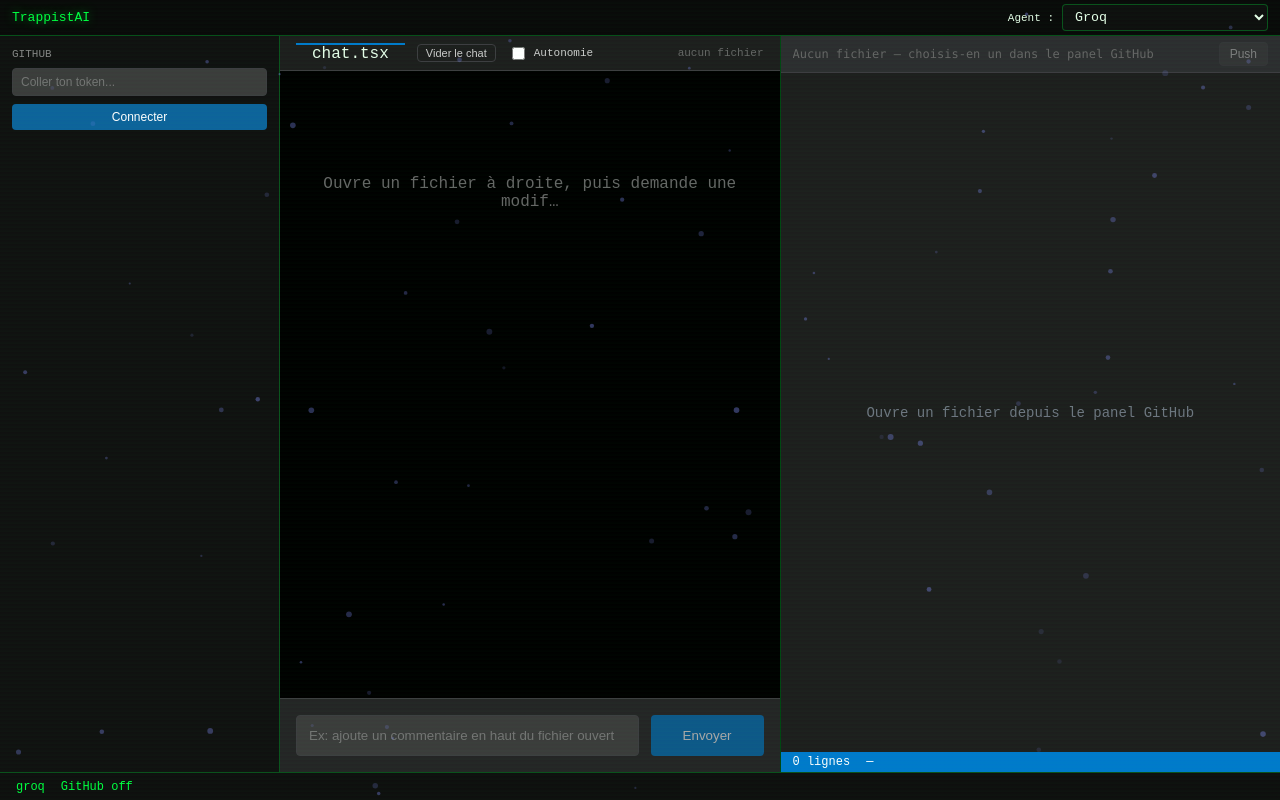
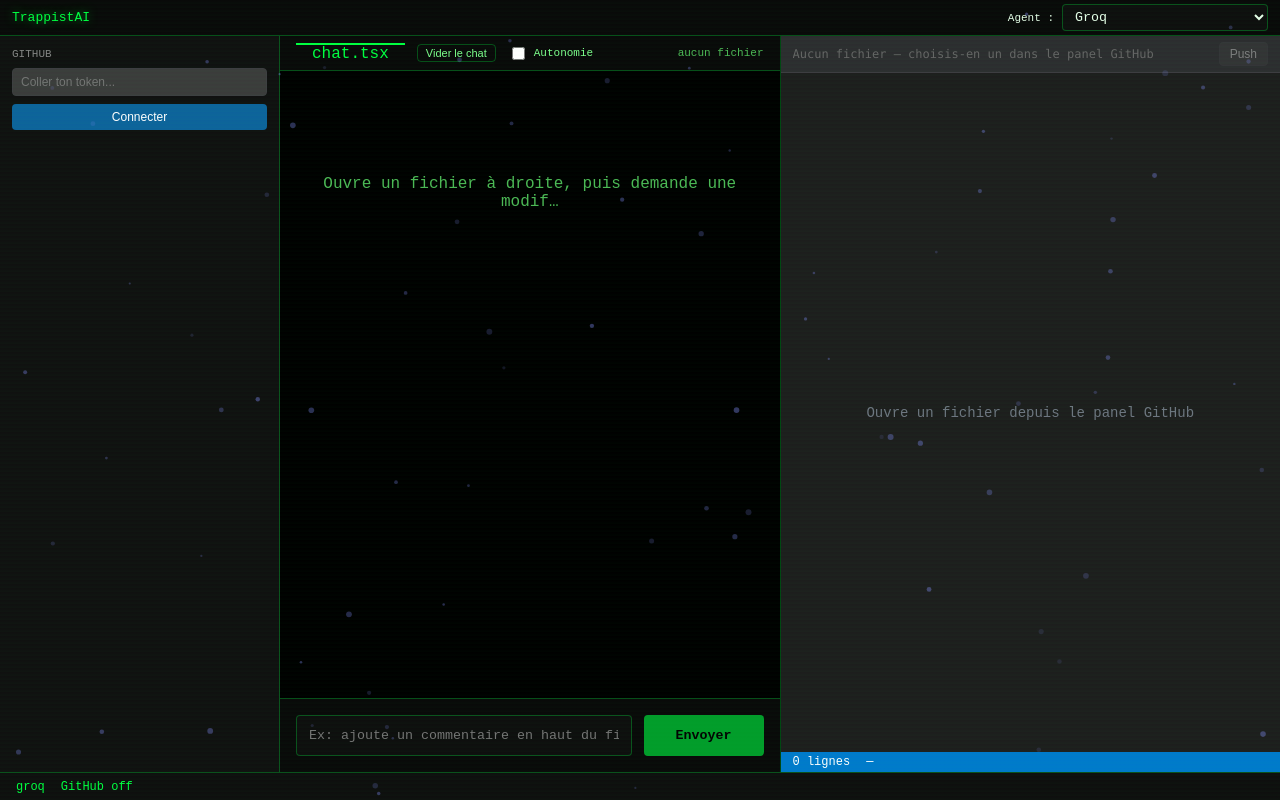
Before and after one commit to UnrealNFT/TC2, a React (Vite) app: page / in a window 1280 px wide. Built offline with nearby package versions, Linux system fonts and the light colour scheme.

Commit message:
theme(Chat): couleurs TrappistAI noir/vert

```diff
--- a/src/components/Chat.tsx
+++ b/src/components/Chat.tsx
@@ -372,38 +372,116 @@ Format à utiliser :
 
   return (
     <div style={{ flex: 1, display: 'flex', flexDirection: 'column', minHeight: 0, overflow: 'hidden' }}>
-      <div style={{ height: '35px', backgroundColor: '#1e1e1e', borderBottom: '1px solid #3e3e42', display: 'flex', alignItems: 'center', paddingLeft: '16px', flexShrink: 0 }}>
-        <div style={{ padding: '0 16px', borderTop: '2px solid #007acc', backgroundColor: '#1e1e1e' }}>chat.tsx</div>
-        <button onClick={clearChat} style={{ marginLeft: '12px', background: 'transparent', border: '1px solid #3e3e42', color: '#cccccc', fontSize: '11px', padding: '2px 8px', borderRadius: '4px', cursor: 'pointer' }}>
+      <div style={{
+        height: '35px',
+        backgroundColor: 'var(--tc-bg-soft)',
+        borderBottom: '1px solid var(--tc-border)',
+        display: 'flex',
+        alignItems: 'center',
+        paddingLeft: '16px',
+        flexShrink: 0,
+      }}>
+        <div style={{
+          padding: '0 16px',
+          borderTop: '2px solid var(--tc-primary)',
+          backgroundColor: 'var(--tc-bg-soft)',
+          color: 'var(--tc-primary)',
+        }}>chat.tsx</div>
+        <button onClick={clearChat} style={{
+          marginLeft: '12px',
+          background: 'transparent',
+          border: '1px solid var(--tc-border)',
+          color: 'var(--tc-text-muted)',
+          fontSize: '11px',
+          padding: '2px 8px',
+          borderRadius: '4px',
+          cursor: 'pointer',
+        }}>
           Vider le chat
         </button>
-        <label style={{ marginLeft: '12px', display: 'flex', alignItems: 'center', gap: '6px', fontSize: '11px', color: autonomous ? '#4ec9b0' : '#cccccc', cursor: 'pointer', userSelect: 'none' }}>
+        <label style={{
+          marginLeft: '12px',
+          display: 'flex',
+          alignItems: 'center',
+          gap: '6px',
+          fontSize: '11px',
+          color: autonomous ? 'var(--tc-primary)' : 'var(--tc-text-muted)',
+          cursor: 'pointer',
+          userSelect: 'none',
+        }}>
           <input type="checkbox" checked={autonomous} onChange={(e) => setAutonomous(e.target.checked)} />
           Autonomie
         </label>
-        <div style={{ marginLeft: 'auto', paddingRight: '16px', fontSize: '11px', color: openPath ? '#4ec9b0' : '#666' }}>
+        <div style={{
+          marginLeft: 'auto',
+          paddingRight: '16px',
+          fontSize: '11px',
+          color: openPath ? 'var(--tc-primary)' : 'var(--tc-text-dim)',
+        }}>
           {openPath ? `📝 ${openPath}` : 'aucun fichier'}
         </div>
       </div>
 
-      <div style={{ flex: 1, minHeight: 0, overflow: 'auto', padding: '24px', display: 'flex', flexDirection: 'column', gap: '24px' }}>
-        {messages.length === 0 && <div style={{ textAlign: 'center', color: '#666', marginTop: '80px' }}>Ouvre un fichier à droite, puis demande une modif…</div>}
+      <div style={{
+        flex: 1,
+        minHeight: 0,
+        overflow: 'auto',
+        padding: '24px',
+        display: 'flex',
+        flexDirection: 'column',
+        gap: '24px',
+      }}>
+        {messages.length === 0 && <div style={{ textAlign: 'center', color: 'var(--tc-text-dim)', marginTop: '80px' }}>Ouvre un fichier à droite, puis demande une modif…</div>}
         {messages.map((msg, index) => (
-          <div key={index} style={{ maxWidth: '90%', padding: '16px', borderRadius: '8px', backgroundColor: msg.role === 'user' ? '#094771' : '#252526', color: '#cccccc', whiteSpace: 'pre-wrap', wordBreak: 'break-word', flexShrink: 0 }}>
+          <div key={index} style={{
+            maxWidth: '90%',
+            padding: '16px',
+            borderRadius: '8px',
+            backgroundColor: msg.role === 'user' ? 'var(--tc-selected)' : 'var(--tc-bg-soft)',
+            color: 'var(--tc-text)',
+            border: '1px solid var(--tc-border)',
+            whiteSpace: 'pre-wrap',
+            wordBreak: 'break-word',
+            flexShrink: 0,
+          }}>
             {displayContent(msg.content) || '(message vide)'}
           </div>
         ))}
         {loading && (
-          <div style={{ color: '#9cdcfe', whiteSpace: 'pre-wrap', fontSize: 13, flexShrink: 0 }}>
+          <div style={{ color: 'var(--tc-primary)', whiteSpace: 'pre-wrap', fontSize: 13, flexShrink: 0 }}>
             {tours.length ? tours.join('\n') : `Agent réfléchit${autonomous ? ' (autonomie)...' : '...'}`}
           </div>
         )}
       </div>
 
-      <div style={{ padding: '16px', borderTop: '1px solid #3e3e42', backgroundColor: '#252526', flexShrink: 0 }}>
+      <div style={{
+        padding: '16px',
+        borderTop: '1px solid var(--tc-border)',
+        backgroundColor: 'var(--tc-bg-soft)',
+        flexShrink: 0,
+      }}>
         <div style={{ display: 'flex', gap: '12px' }}>
-          <input type="text" value={input} onChange={(e) => setInput(e.target.value)} onKeyDown={(e) => e.key === 'Enter' && sendMessage()} placeholder="Ex: ajoute un commentaire en haut du fichier ouvert" style={{ flex: 1, backgroundColor: '#3c3c3c', border: '1px solid #3e3e42', borderRadius: '4px', padding: '12px', color: '#cccccc', outline: 'none' }} />
-          <button onClick={sendMessage} disabled={loading || !input.trim()} style={{ backgroundColor: '#007acc', color: 'white', padding: '0 32px', borderRadius: '4px', cursor: loading || !input.trim() ? 'default' : 'pointer', border: 'none', opacity: loading || !input.trim() ? 0.6 : 1 }}>
+          <input type="text" value={input} onChange={(e) => setInput(e.target.value)} onKeyDown={(e) => e.key === 'Enter' && sendMessage()} placeholder="Ex: ajoute un commentaire en haut du fichier ouvert" style={{
+            flex: 1,
+            backgroundColor: 'var(--tc-bg-elevated)',
+            border: '1px solid var(--tc-border)',
+            borderRadius: '4px',
+            padding: '12px',
+            color: 'var(--tc-text)',
+            outline: 'none',
+            fontFamily: "'Courier New', Consolas, monospace",
+          }} />
+          <button onClick={sendMessage} disabled={loading || !input.trim()} style={{
+            backgroundColor: 'var(--tc-primary)',
+            color: 'var(--tc-bg)',
+            padding: '0 32px',
+            borderRadius: '4px',
+            cursor: loading || !input.trim() ? 'default' : 'pointer',
+            border: 'none',
+            opacity: loading || !input.trim() ? 0.6 : 1,
+            fontFamily: "'Courier New', Consolas, monospace",
+            fontWeight: 600,
+          }}>
             Envoyer
           </button>
         </div>
```
